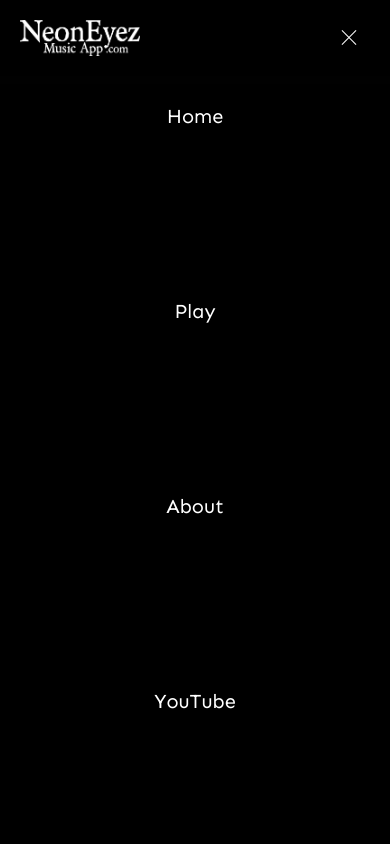
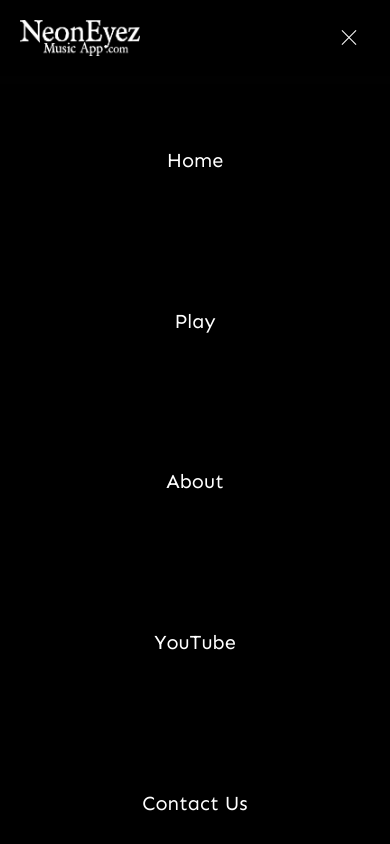
Before and after one commit to Manas-P/NeonEyez-Music-App, a plain HTML site: page index.html in a window 390 px wide. Both pictures are taken after a click on the element 355 px from the left and 37 px from the top of the page. Shown: the top 844 px of the page. Drawn offline with Linux system fonts and the light colour scheme.

Commit message:
JS Updated

```diff
--- a/css/responsive.css
+++ b/css/responsive.css
@@ -26,7 +26,7 @@
     background-color: #000;
     display: flex;
     flex-direction: column;
-    justify-content: space-between;
+    justify-content: space-around;
     align-items: center;
     width: 100%;
     transform: translateX(100%);
@@ -36,6 +36,7 @@
 
   .nav-links li {
     opacity: 1;
+    margin-top: -50px;
   }
 
   .nav_btn {
--- a/js/nav.js
+++ b/js/nav.js
@@ -5,8 +5,9 @@ const navSlide = () => {
 
   //For loop to select each list since we can't pass muliple values on EventListener
   for (eachLi of navLinks) {
-    eachLi.addEventListener("click", function () {
+    eachLi.addEventListener("click", () => {
       nav.classList.toggle("nav-active");
+      nav_btn.classList.toggle(`toggle`);
     });
   }
 
@@ -14,6 +15,15 @@ const navSlide = () => {
     nav.classList.toggle("nav-active"); //Calling Drawer
 
     nav_btn.classList.toggle(`toggle`); //nav Button Animation
+
+    //To Prevent Scroll
+    nav.addEventListener(
+      "touchmove",
+      (nav) => {
+        nav.preventDefault();
+      },
+      false
+    );
   });
 };
 
```
